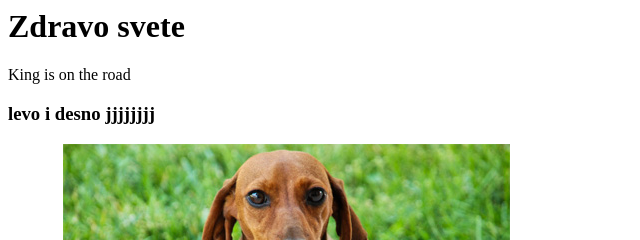
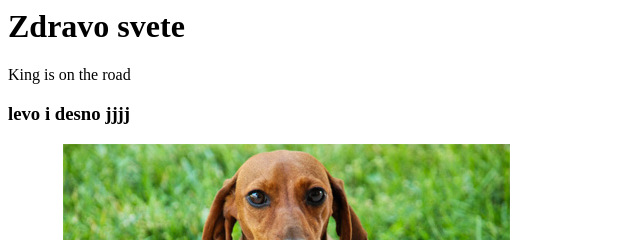
Before and after one commit to radapopovic/port-folija, a plain HTML site: page index.html in a window 1280 px wide. Shown: the top 240 px of the page, 0-640 px from the left. Drawn offline with Linux system fonts and the light colour scheme.

Commit message:
Update index.html

```diff
--- a/index.html
+++ b/index.html
@@ -1,5 +1,5 @@
 <h1>Zdravo svete</h1>
 <p>King is on the road</p>
-<h3>levo i desno jjjjjjjj</h3>
+<h3>levo i desno jjjj</h3>
 <i>bio levo</i>
 <img src="insert-image-funny-dog.jpg" alt="">
```
